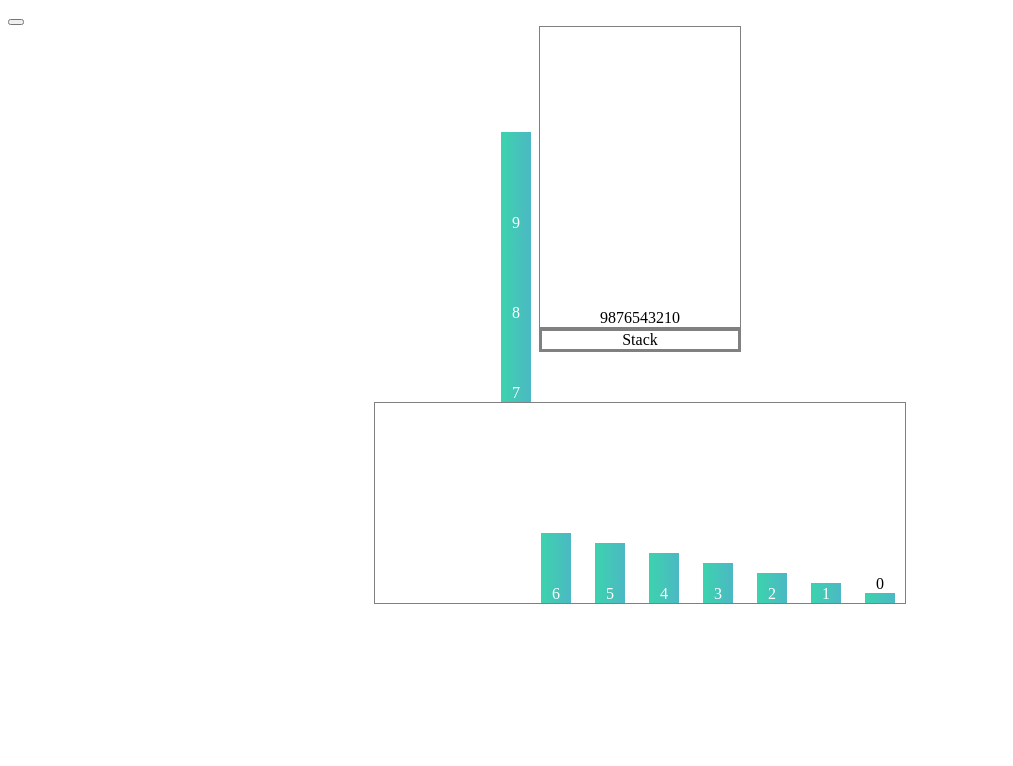
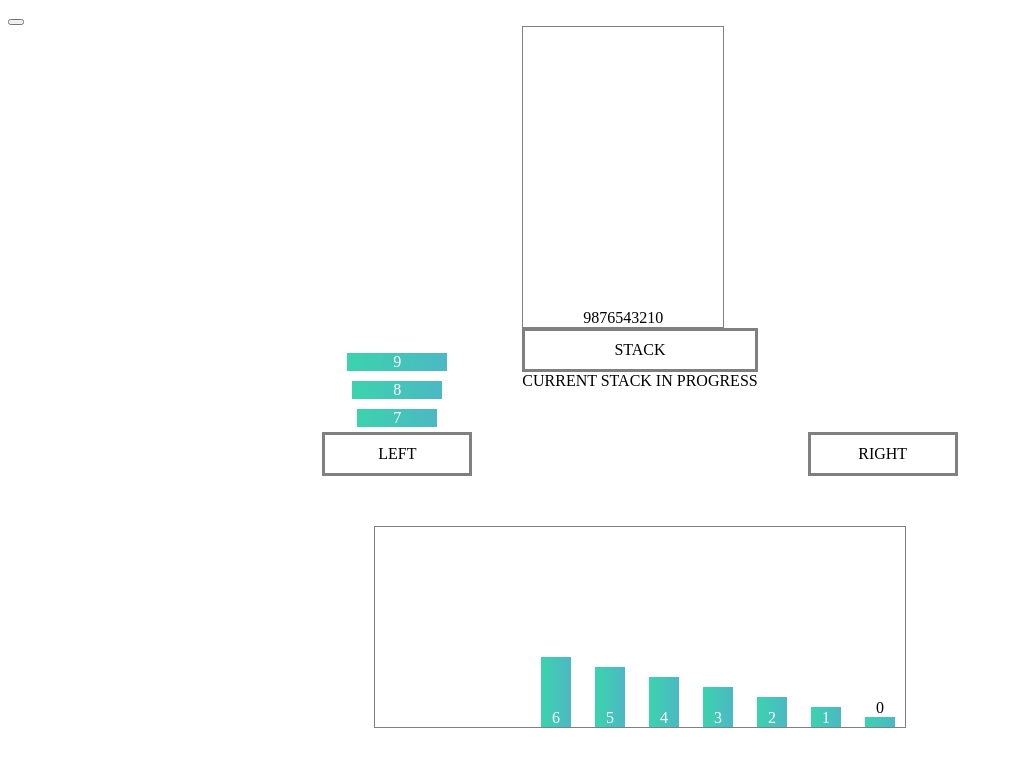
Before and after one commit to capitalbr/Visualized-Merge-Sort, a React (Create React App) app: page / in a window 1280 px wide. Both pictures are taken after a click on the button 16 px from the left and 22 px from the top of the page. Shown: the top 766 px of the page, without its empty margins (0-1013 px from the left). Built offline with nearby package versions, Linux system fonts and the light colour scheme.

Commit message:
Add stack messages and interval speed change for important messages

```diff
--- a/src/components/array_index.jsx
+++ b/src/components/array_index.jsx
@@ -12,7 +12,7 @@ export default class ArrayIndex extends React.Component {
       array: undefined
     }
     this.hold = true;
-    this.count = 3;
+    this.delay = 500;
   }
 
   componentDidMount(){
@@ -28,17 +28,25 @@ export default class ArrayIndex extends React.Component {
         array: this.props.arrays.shift(),
         stack: this.props.stacks.shift(),
         left: this.props.lefts.shift(),
-        right: this.props.rights.shift()
+        right: this.props.rights.shift(),
+        priorStack: this.state.stack
       })
     }
   }
 
+  intervalSet(delay = 500, initialSet = true){
+    if (initialSet) return delay;
+    clearInterval(this.interval);
+    this.delay = delay;
+    this.timerStart();
+  }
+
   timerStart(){
-    this.interval = setInterval(this.timerCallback.bind(this), 500);
+    this.interval = setInterval(this.timerCallback.bind(this), this.delay);
   }
 
   render(){
-    let items, stack, left, right;
+    let items, stack, left, right, stackMessage;
     if (this.state.array) {
       items = this.state.array.map((item, idx) => {
         return <div className={`idx-${idx} array-main-item`} key={`${item}-@i${idx}`}>
@@ -50,34 +58,61 @@ export default class ArrayIndex extends React.Component {
       stack = this.state.stack.map((level, idx) => {
         return <li key={`${level}-${idx}`}>{level}</li>
       })
+      let pStack = this.state.priorStack;
+      let sLength = this.state.stack.length
+
+      if (pStack && pStack.length < sLength){
+          stackMessage = "RECURSIVE CALL MADE"
+          this.intervalSet(1500, false);
+        } else if (pStack && pStack.length > sLength) {
+          stackMessage = "STACK LEVEL POPPED OFF"
+          this.intervalSet(1500, false);
+        } else if (pStack && pStack.length === sLength
+            && pStack[0] !== this.state.stack[0]){
+          stackMessage = "STACK LEVEL POPPED OFF AND NEW STACK CALL MADE"
+          this.intervalSet(1500, false);
+        } else {
+          stackMessage = "CURRENT STACK IN PROGRESS"
+          if (this.delay !== 500){
+            this.intervalSet(500, false);
+          }
+        }
     }
 
     if (this.state.left) {
       left = this.state.left.map((item, idx) => {
-        return <div className={`idx-${idx} array-main-item`} key={`${item}-@i${idx}`}>
-          <ArrayIndexItem item={item} />
+        return <div className={`idx-${idx}`} key={`${item}-@i${idx}`}>
+          <ArrayIndexItem item={item} leftRight={true}/>
         </div>
       })
     }
 
     if (this.state.right) {
       right = this.state.right.map((item, idx) => {
-        return <div className={`idx-${idx} array-main-item`} key={`${item}-@i${idx}`}>
-          <ArrayIndexItem item={item} />
+        return <div className={`idx-${idx}`} key={`${item}-@i${idx}`}>
+          <ArrayIndexItem item={item} leftRight={true}/>
         </div>
       })
     }
+
     return(
       <div className="array-container">
         <div className="secondary-displays">
-          <div className="left-right"><div>{left}</div></div>
+          <div className="left-right">
+            <div className="box-title-bottom">LEFT</div>
+            <div id="left-right-item">{left}</div>
+          </div>
           <div className="stack">
             <div>
               <ul>{stack}</ul>
-              <div className="box-title-bottom">Stack</div>
+              <div className="box-title-bottom">STACK</div>
+              {stackMessage}
             </div>
           </div>
-          <div className="left-right"><div>{right}</div></div>
+          <div className="left-right">
+            <div className="box-title-bottom">RIGHT</div>
+            <div id="left-right-item">{right}</div>
+          </div>
         </div>
         <div className="array-main">
           {items}
--- a/src/components/array_index_item.jsx
+++ b/src/components/array_index_item.jsx
@@ -9,10 +9,10 @@ export default class ArrayIndexItem extends React.Component {
   }
 
   render() {
-    let height = "0px";
+    let px = "0px";
     let item = ""
     if (this.props.item !== "undefined") {
-      height = `${this.props.item * 10 + 10}px`;
+      px = `${this.props.item * 10 + 10}px`;
       item = this.props.item;
     }
 
@@ -24,24 +24,25 @@ export default class ArrayIndexItem extends React.Component {
       color = "black"
     }
 
+    let style = {
+      height: px,
+    }
+    let style2 = {
+      transform: translate,
+      color: color
+    }
+
+    if (this.props.leftRight){
+      style = {
+        width: px,
+      }
+      style2 = { color: "white" }
+    }
+
     return (
-      <div style={{
-        height: height,
-        backgroundColor: "blue",
-        marginLeft: "4px",
-        display: "flex",
-        flexDirection: "column",
-        justifyContent: "flex-end",
-        alignItems: "center",
-        width: "30px",
-        background: "linear-gradient(to left, #4cb8c4, #3cd3ad)",
-        // position: "absolute"
-      }
-      }>
-        <div style={{
-          transform: translate,
-          color: color
-        }}>{item}</div>
+      <div style={style}
+      className="array-index-item">
+        <div style={style2}>{item}</div>
       </div>
     )
   }
--- a/src/stylesheets/array.scss
+++ b/src/stylesheets/array.scss
@@ -7,10 +7,21 @@
     width: 1000px;
     justify-content: center;
     .left-right{
-      width: 50px;
       display: flex;
-      justify-content: center;
-      align-items: flex-end;
+      justify-content: end;
+      flex-direction: column-reverse;
+      width: 150px;
+      margin: 50px;
+      height: 400px;
+      .array-index-item{
+        margin: 5px;
+        display: flex;
+        flex-direction: column;
+        justify-content: flex-end;
+        align-items: center;
+        width: 30px;
+        background: linear-gradient(to left, #4cb8c4, #3cd3ad);
+      }
     }
   }
   .array-main{
@@ -22,6 +33,16 @@
       display: flex;
       flex-direction: column;
       justify-content: flex-end;
+      .array-index-item{
+        margin-left: 4px;
+        display: flex;
+        flex-direction: column;
+        justify-content: flex-end;
+        align-items: center;
+        width: 30px;
+        background: linear-gradient(to left, #4cb8c4, #3cd3ad);
+        // position: absolute
+      }
     }
     .idx-1{
       transform: translate(20px)
@@ -74,5 +95,17 @@
     border: 3px solid gray;
     display: flex;
     justify-content: center;
+    padding: 10px 35px;
   }
 }
+
+
+// DUE TO A GLITCH IN THIS VERSION OF SCSS CERTAIN DIVS ARE NOT FOUND
+// THIS IS THE WORKAROUND.
+
+#left-right-item{
+  display: flex;
+  justify-content: center;
+  flex-direction: column;
+  align-items: center;
+}
--- a/src/stylesheets/output.css
+++ b/src/stylesheets/output.css
@@ -9,10 +9,21 @@
   justify-content: center;
 }
 .array-container .secondary-displays .left-right {
-  width: 50px;
   display: flex;
-  justify-content: center;
-  align-items: flex-end;
+  justify-content: end;
+  flex-direction: column-reverse;
+  width: 150px;
+  margin: 50px;
+  height: 400px;
+}
+.array-container .secondary-displays .left-right .array-index-item {
+  margin: 5px;
+  display: flex;
+  flex-direction: column;
+  justify-content: flex-end;
+  align-items: center;
+  width: 30px;
+  background: linear-gradient(to left, #4cb8c4, #3cd3ad);
 }
 .array-container .array-main {
   display: flex;
@@ -24,6 +35,15 @@
   display: flex;
   flex-direction: column;
   justify-content: flex-end;
+}
+.array-container .array-main .array-main-item .array-index-item {
+  margin-left: 4px;
+  display: flex;
+  flex-direction: column;
+  justify-content: flex-end;
+  align-items: center;
+  width: 30px;
+  background: linear-gradient(to left, #4cb8c4, #3cd3ad);
 }
 .array-container .array-main .idx-1 {
   transform: translate(20px);
@@ -75,6 +95,14 @@
   border: 3px solid gray;
   display: flex;
   justify-content: center;
+  padding: 10px 35px;
+}
+
+#left-right-item {
+  display: flex;
+  justify-content: center;
+  flex-direction: column;
+  align-items: center;
 }
 
 /*# sourceMappingURL=output.css.map */
```
Also changed, not shown: 1 other file (tests, documents, lock files or other folders).
